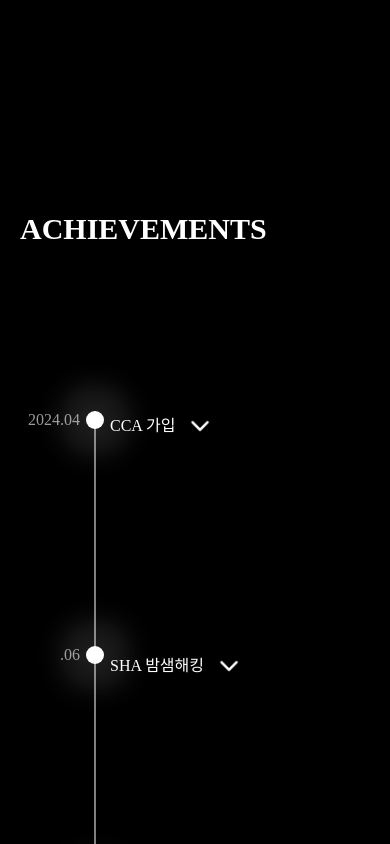
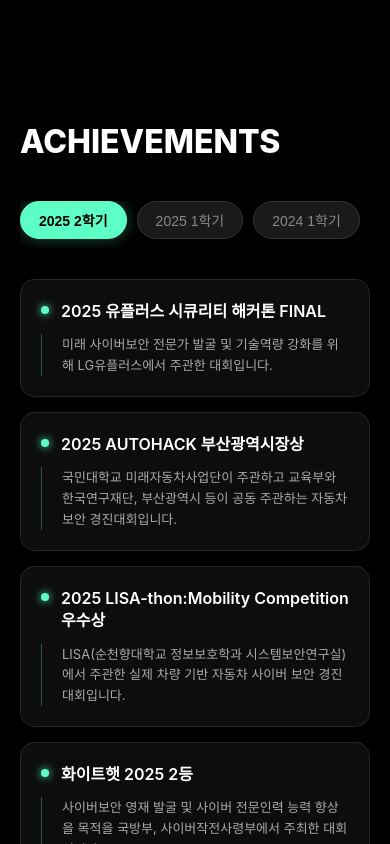
Before and after one commit to UOS-SHA/SHA-homepage, a React (Create React App) app in the folder frontend/: page /#/ in a window 390 px wide. Shown: the part 2340-3184 px from the top of the page. Built offline with nearby package versions, Linux system fonts and the light colour scheme; a web font is replaced by a local one.

Commit message:
모바일

```diff
--- a/frontend/src/Home.css
+++ b/frontend/src/Home.css
@@ -1163,6 +1163,7 @@
         display: none !important;
     }
 
+    /*
     .mobile-achievements {
 
         margin-top: 100px;
@@ -1171,7 +1172,120 @@
         width: 100%;
         height: 1800px;
         gap: 120px;
-    }
+    }*/
+
+    .mobile-word-ACHIEVEMENTS {
+    font-size: 32px;
+    font-weight: 800;
+    color: #fff;
+    margin-bottom: 10px;
+    position: relative;
+    top: 0; /* 스틱키 해제 혹은 조정 */
+  }
+
+  /* 학기 선택 탭 */
+  .mobile-semester-tabs {
+    display: flex;
+    gap: 10px;
+    overflow-x: auto;
+    padding-bottom: 10px;
+    scrollbar-width: none;
+  }
+  .mobile-semester-tabs::-webkit-scrollbar { display: none; }
+
+  .tab-btn {
+    background: #1a1a1a;
+    border: 1px solid #333;
+    color: #888;
+    padding: 8px 18px;
+    border-radius: 20px;
+    white-space: nowrap;
+    font-size: 14px;
+    transition: all 0.3s ease;
+  }
+
+  .tab-btn.active {
+    background: #5DFFC6;
+    color: #000;
+    border-color: #5DFFC6;
+    font-weight: 600;
+    box-shadow: 0 0 15px rgba(93, 255, 198, 0.3);
+  }
+
+  /* 카드 스타일 */
+  .mobile-achievement-list {
+    display: flex;
+    flex-direction: column;
+    gap: 15px;
+  }
+
+  .achievement-card {
+    background: rgba(255, 255, 255, 0.05);
+    border: 1px solid rgba(255, 255, 255, 0.1);
+    border-radius: 15px;
+    padding: 20px;
+    transition: transform 0.2s ease;
+    animation: slideUp 0.5s ease forwards;
+  }
+
+  .card-header {
+    display: flex;
+    align-items: flex-start;
+    gap: 12px;
+  }
+
+  .card-dot {
+    width: 8px;
+    height: 8px;
+    background: #5DFFC6;
+    border-radius: 50%;
+    margin-top: 6px;
+    flex-shrink: 0;
+    box-shadow: 0 0 8px #5DFFC6;
+  }
+
+  .card-title {
+    margin: 0;
+    color: #fff;
+    font-size: 16px;
+    font-weight: 600;
+    line-height: 1.4;
+  }
+
+  .card-body {
+    margin-top: 12px;
+    padding-left: 20px;
+    border-left: 1px solid rgba(93, 255, 198, 0.3);
+  }
+
+  .mobile-bottom-fade {
+    width: 100%;
+    height: 150px;
+  }
+
+  .card-detail {
+    margin: 0;
+    color: #aaa;
+    font-size: 13px;
+    line-height: 1.6;
+    font-weight: 400;
+  }
+
+  @keyframes slideUp {
+    from { opacity: 0; transform: translateY(20px); }
+    to { opacity: 1; transform: translateY(0); }
+  }
+
+    .mobile-achievements {
+    display: flex !important;
+    flex-direction: column;
+    padding: 0 20px;
+    margin-top: 100px;
+    height: auto; /* 고정 높이 해제 */
+    gap: 30px;
+    padding-bottom: 100px;
+  }
+
 
 
     .mobile-achieve-box {
@@ -1180,6 +1294,8 @@
     flex-direction: row;
 
     }
+
+
 
     .mobile-date-box {
     margin-top: 13px;
--- a/frontend/src/page/Home.js
+++ b/frontend/src/page/Home.js
@@ -504,6 +504,41 @@
           </ul>
         </div>
       </div>
+      {/* -- Mobile Achievements 개편 -- */}
+      <div className="mobile-achievements">
+        <div className="mobile-word-ACHIEVEMENTS">ACHIEVEMENTS</div>
+
+        {/* 학기 선택 탭 */}
+        <div className="mobile-semester-tabs">
+          {Object.keys(achievementData).map((key) => (
+            <button
+              key={key}
+              className={`tab-btn ${current === parseInt(key) ? 'active' : ''}`}
+              onClick={() => setCurrent(parseInt(key))}
+            >
+              {achievementData[key].title}
+            </button>
+          ))}
+        </div>
+
+        {/* 카드 리스트 영역 */}
+        <div className="mobile-achievement-list">
+          {achievementData[current]?.items.map((item, idx) => (
+            <div key={idx} className="achievement-card">
+              <div className="card-header">
+                <span className="card-dot"></span>
+                <h3 className="card-title">{item.title}</h3>
+              </div>
+              {item.detail && (
+                <div className="card-body">
+                  <p className="card-detail">{item.detail}</p>
+                </div>
+              )}
+            </div>
+          ))}
+        </div>
+        <div className="mobile-bottom-fade"></div>
+      </div>
 
       /*-- achievments 구버전 --*/
       {/*
@@ -538,7 +573,6 @@
           </div>
         </div>
       </div>
-      */}
       <div className="mobile-achievements">
         <div className="word-ACHIEVEMENTS">
           ACHIEVEMENTS
@@ -576,6 +610,7 @@
           </div>
         </div>
       </div>
+      */}
       <div className="bottom-bar"></div>
     </div>
   );
```
